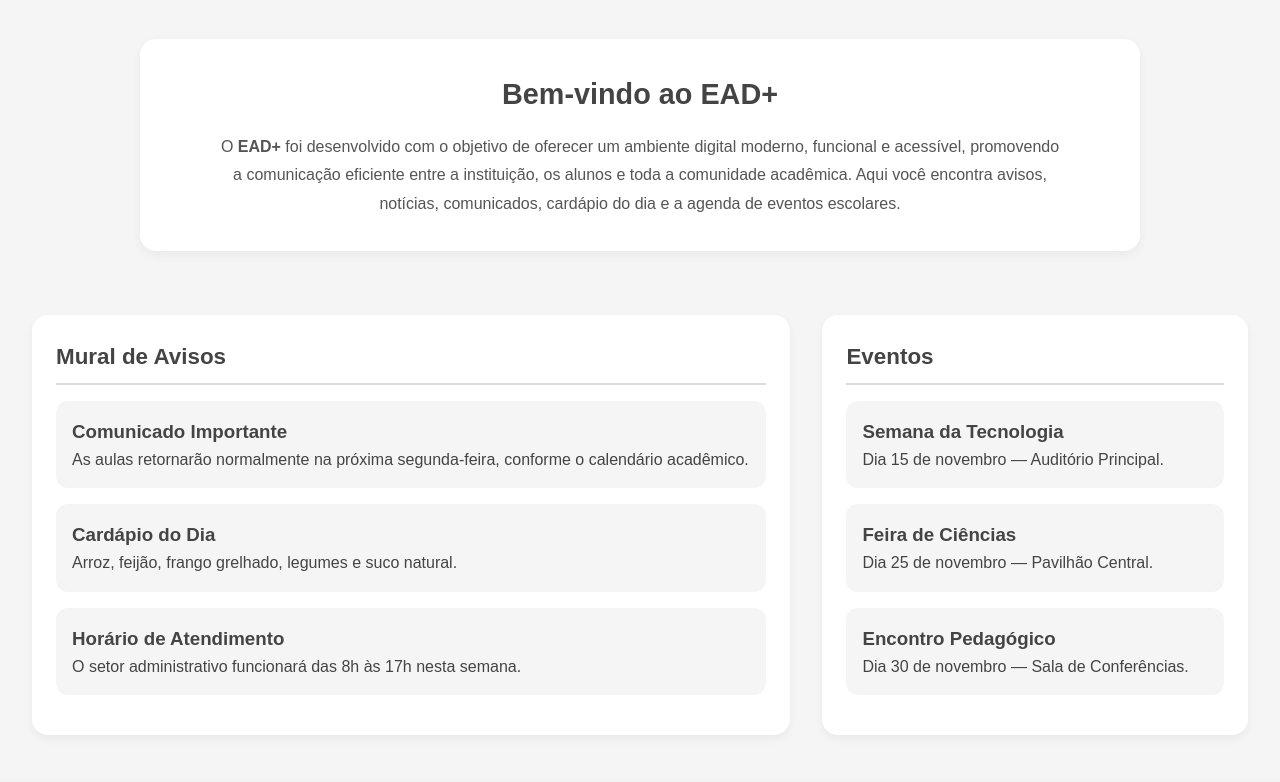
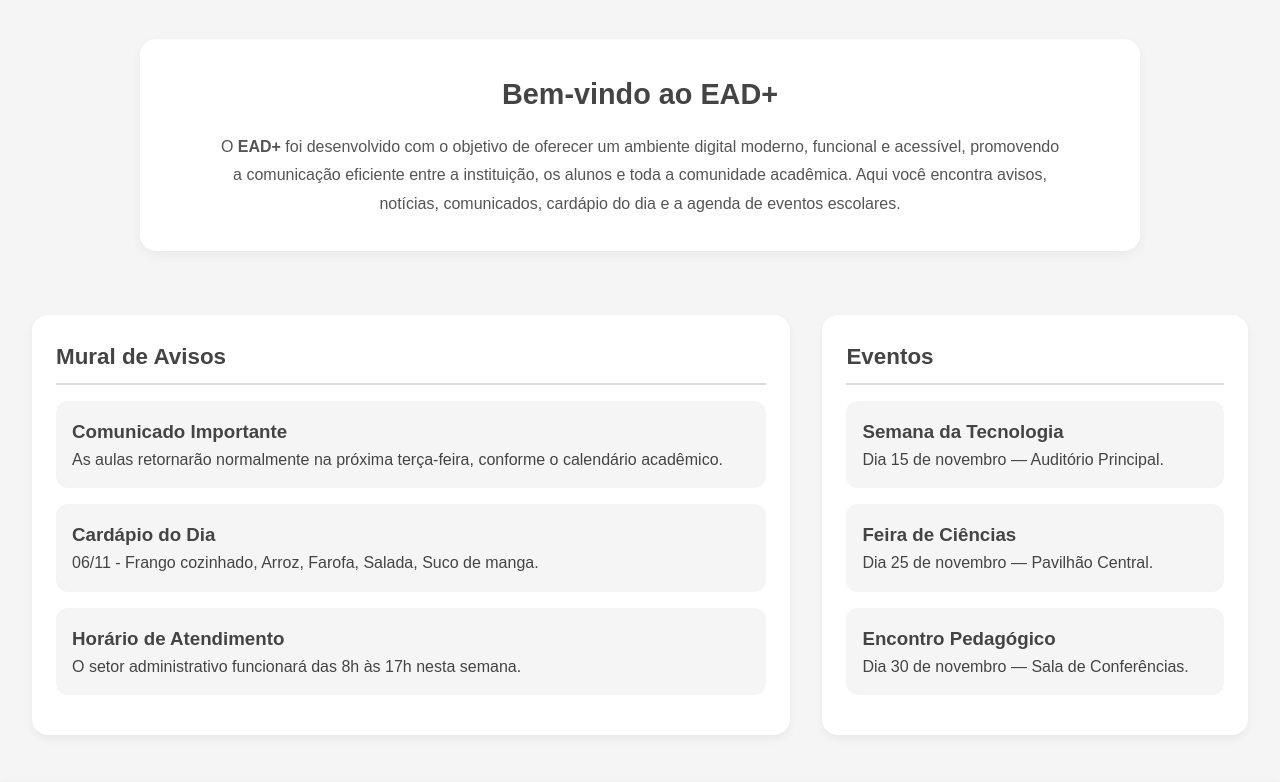
Before and after one commit to Bitura-tech/ead-mais, a plain HTML site: page principal.html in a window 1280 px wide. Shown: the part 85-867 px from the top of the page. Drawn offline with Linux system fonts and the light colour scheme.

Commit message:
Update announcements and menu details

```diff
--- a/principal.html
+++ b/principal.html
@@ -39,11 +39,11 @@
             <h2>Mural de Avisos</h2>
             <div class="post">
                 <h3>Comunicado Importante</h3>
-                <p>As aulas retornarão normalmente na próxima segunda-feira, conforme o calendário acadêmico.</p>
+                <p>As aulas retornarão normalmente na próxima terça-feira, conforme o calendário acadêmico.</p>
             </div>
             <div class="post">
                 <h3>Cardápio do Dia</h3>
-                <p>Arroz, feijão, frango grelhado, legumes e suco natural.</p>
+                <p>06/11 - Frango cozinhado, Arroz, Farofa, Salada, Suco de manga.</p>
             </div>
             <div class="post">
                 <h3>Horário de Atendimento</h3>
```
